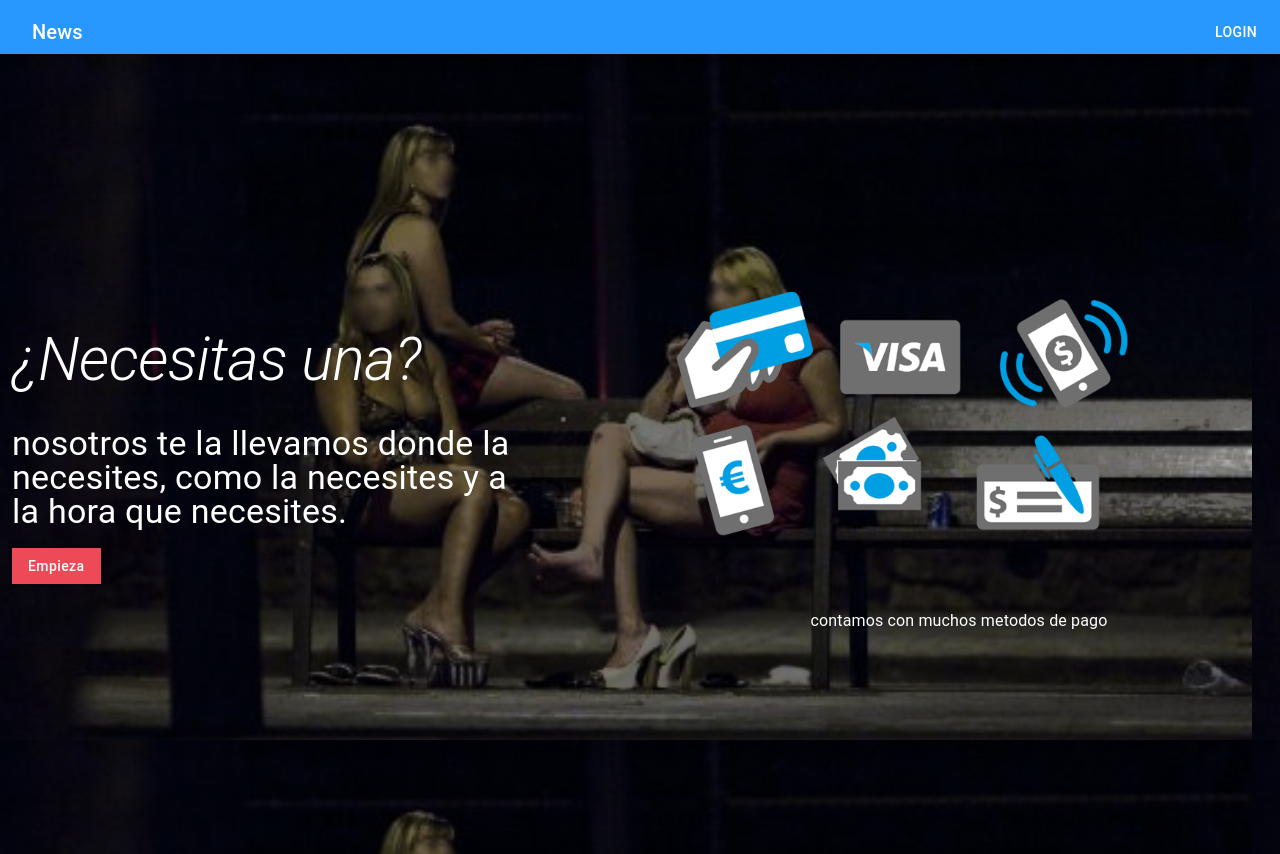
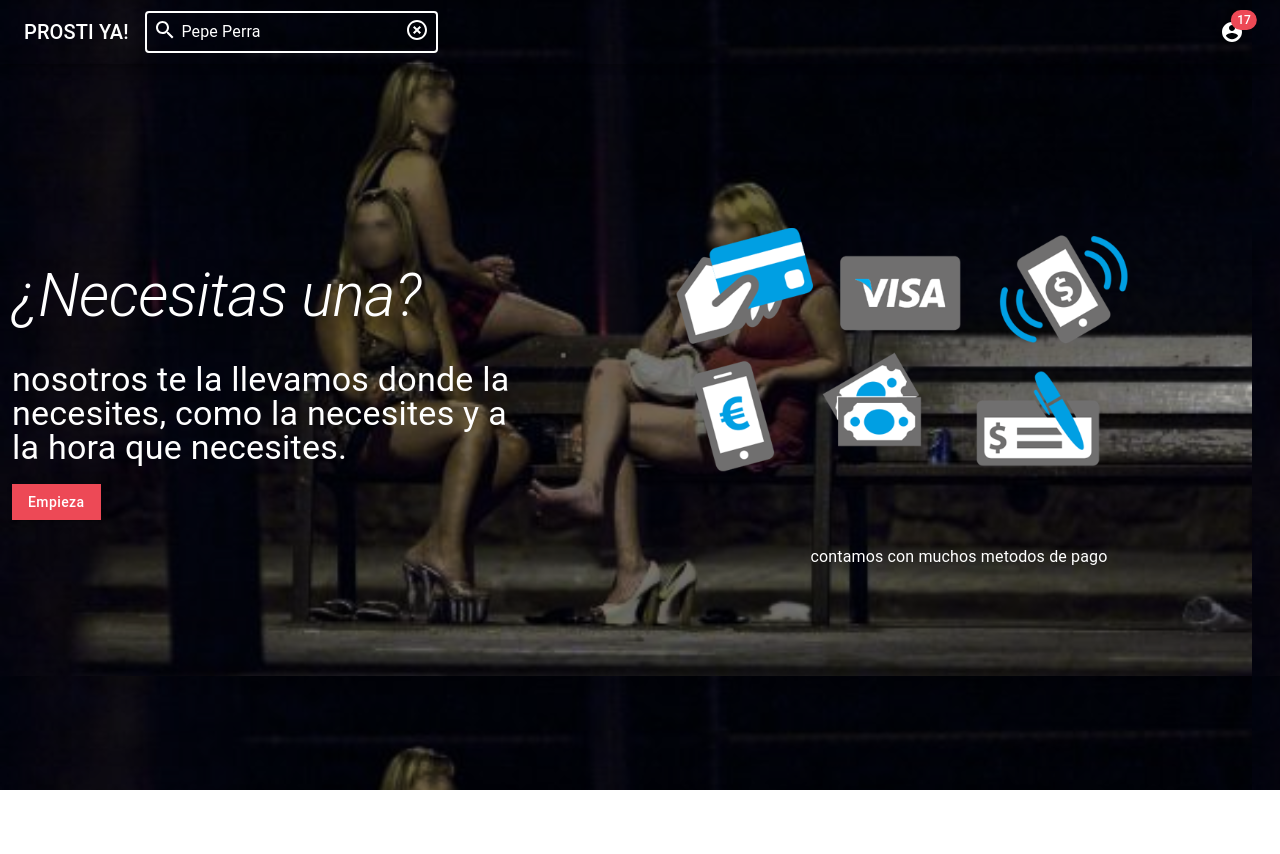
Before and after one commit to juanse1080/Pruebas, a React (Create React App) app: page / in a window 1280 px wide. After the commit the page ends 800 px from the top, so only its background shows below. Built offline with nearby package versions, Linux system fonts and the light colour scheme.

Commit message:
la pagina se hizo sola

```diff
--- a/package.json
+++ b/package.json
@@ -4,6 +4,7 @@
   "private": true,
   "dependencies": {
     "@material-ui/core": "^4.11.3",
+    "@material-ui/icons": "^4.11.2",
     "@material-ui/styles": "^4.11.3",
     "@testing-library/jest-dom": "^5.11.4",
     "@testing-library/react": "^11.1.0",
--- a/src/App.js
+++ b/src/App.js
@@ -5,7 +5,6 @@ import { ThemeProvider } from "@material-ui/core/styles";
 import theme from "./theme";
 
 
-import AppBar from "./components/AppBar";
 import RouteWithAuthenticated from "./layouts/RouteWithAuthenticated";
 import Home from "./pages/Home";
 
--- a/src/components/AppBar/index.jsx
+++ b/src/components/AppBar/index.jsx
@@ -1,30 +1,70 @@
-import React from "react";
+import React, { useState } from "react";
 
 import Nav from "@material-ui/core/AppBar";
 import Toolbar from "@material-ui/core/Toolbar";
 import Typography from "@material-ui/core/Typography";
-import Button from "@material-ui/core/Button";
 import IconButton from "@material-ui/core/IconButton";
+import SearchIcon from "@material-ui/icons/Search";
+import HighlightOffIcon from "@material-ui/icons/HighlightOff";
+import InputBase from "@material-ui/core/InputBase";
+import Badge from "@material-ui/core/Badge";
 
 import useStyles from "./styles";
+import { Container } from "@material-ui/core";
+import { AccountCircle } from "@material-ui/icons";
 
 const AppBar = () => {
   const classes = useStyles();
+
+  const [search, setSearch] = useState("Pepe Perra");
+
+  const handleValue = (e) => {
+    setSearch(e.target.value);
+  };
+
+  const resetValue = () => {
+    setSearch("");
+  };
+
   return (
     <div className={classes.root}>
-      <Nav position="static">
-        <Toolbar>
-          <IconButton
-            edge="start"
-            className={classes.menuButton}
-            color="inherit"
-            aria-label="menu"
-          ></IconButton>
-          <Typography variant="h6" className={classes.title}>
-            News
-          </Typography>
-          <Button color="inherit">Login</Button>
-        </Toolbar>
+      <Nav position="fixed" color="transparent">
+        <Container>
+          <Toolbar>
+            <Typography variant="h6" className={classes.title} noWrap>
+              PROSTI YA!
+            </Typography>
+            <div className={classes.search}>
+              <div className={classes.searchIcon}>
+                <SearchIcon />
+              </div>
+              <InputBase
+                placeholder="Search…"
+                classes={{
+                  root: classes.inputRoot,
+                  input: classes.inputInput,
+                }}
+                inputProps={{ "aria-label": "search" }}
+                value={search}
+                onChange={handleValue}
+              />
+              <div className={classes.deleteIcon}>
+                {search !== "" && <HighlightOffIcon onClick={resetValue} />}
+              </div>
+            </div>
+            <div className={classes.pepeHablaMierda}/>
+            <div className={classes.icon}>
+              <IconButton
+                aria-label="show 17 new notifications"
+                color="inherit"
+              >
+                <Badge badgeContent={17} color="secondary">
+                  <AccountCircle />
+                </Badge>
+              </IconButton>
+            </div>
+          </Toolbar>
+        </Container>
       </Nav>
     </div>
   );
--- a/src/components/AppBar/styles.js
+++ b/src/components/AppBar/styles.js
@@ -3,12 +3,44 @@ import { makeStyles } from "@material-ui/core/styles";
 const useStyles = makeStyles((theme) => ({
   root: {
     flexGrow: 1,
-  },
-  menuButton: {
-    marginRight: theme.spacing(2),
+    color: "white",
   },
   title: {
+    marginRight: theme.spacing(3),
+  },
+  search: {
+    display: "flex",
+    alignItems: "center",
+    justifyContent: "center",
+    marginRight: theme.spacing(2),
+    marginLeft: theme.spacing(1),
+    width: "auto",
+    borderColor: theme.palette.white,
+    borderStyle: "solid",
+    borderWidth: theme.spacing(0.5),
+    borderRadius: theme.spacing(1),
+    padding: theme.spacing(0.65),
+  },
+  searchIcon: {
+    pointerEvents: "none",
+    padding: theme.spacing(0,1),
+  },
+  deleteIcon: {
+    padding: theme.spacing(0, 1),
+  },
+
+  inputRoot: {
+    color: "inherit",
+  },
+  inputInput: {
+    width: "100%",
+  },
+  icon: {
+    right: theme.spacing(2),
+  },
+  pepeHablaMierda:{
     flexGrow: 1,
+    backgroundColor: "red",
   },
 }));
 
```
Also changed, not shown: src/pages/Home/Home.js (+5 -2 lines), 2 other files (tests, documents, lock files or other folders).
